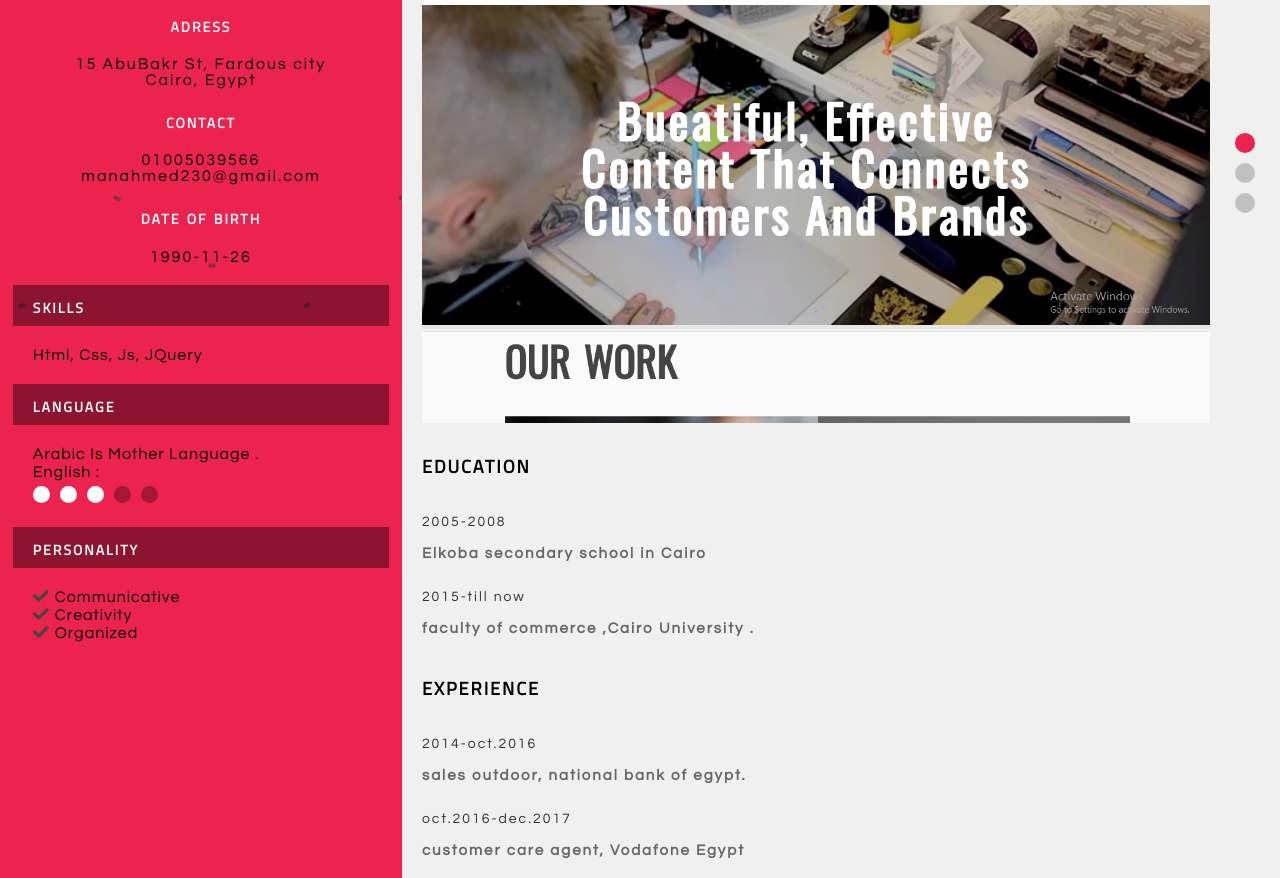
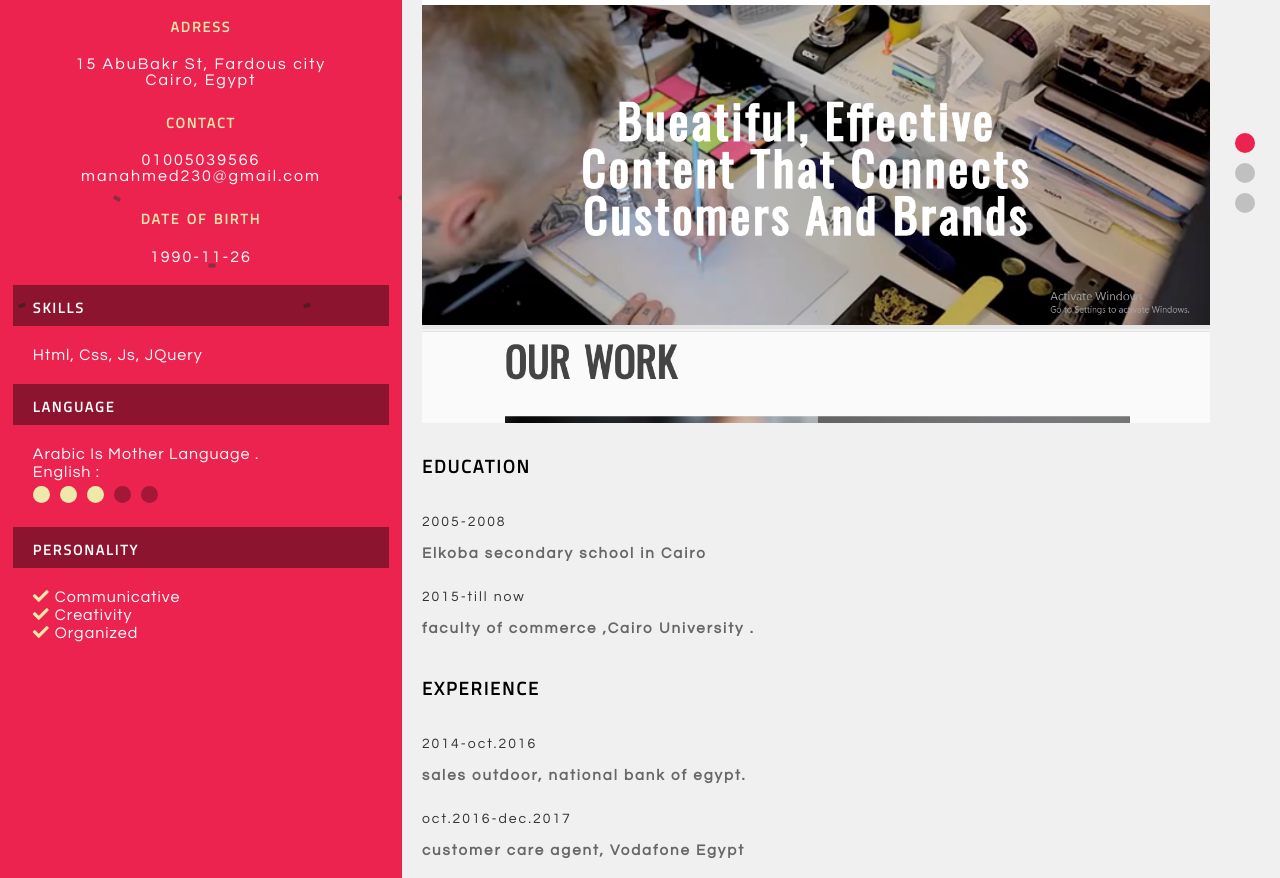
Before and after one commit to Ahmed-Mostafa-e/c.v, a plain HTML site: page index.html in a window 1280 px wide. Shown: the part 330-1208 px from the top of the page. Drawn offline with Linux system fonts and the light colour scheme.

Commit message:
Update style.css

```diff
--- a/css/style.css
+++ b/css/style.css
@@ -34,16 +34,17 @@ body{margin: 0;padding: 0;background:#ec224f}
 }
 .data h1, .data h2, h3 {
 	font-family: Titillium Web; font-variant: small-caps;
-	letter-spacing: 2px;text-align: center;color: #fff;font-size: 30px}
+	letter-spacing: 2px;text-align: center;color: #eee8aa;font-size: 30px}
 .data h2{font-size: 20px}
 .data h3 {font-size: 20px;color: #fff;text-align: justify;background: rgba(1,1,1,.4);padding: 5px 20px}
-.data p {text-align: center;font-family: century gothic;letter-spacing: 2px;margin: 0 }
-.data span {font-family: century gothic;letter-spacing: 1px;text-transform: capitalize;padding: 5px 20px}
+.data p {text-align: center;font-family: century gothic;letter-spacing: 2px;margin: 0;color: #fff}
+.data span {font-family: century gothic;letter-spacing: 1px;text-transform: capitalize;padding: 5px 20px;color: #fff}
 .data .level i {
 	width: 15px;height: 15px;background: rgba(1,1,1,.3);display: inline-block;
 	margin:5px 10px 0 0;border: 1px solid transparent;border-radius: 50%}
-.data .level i:nth-of-type(1), .data .level i:nth-of-type(2), .data .level i:nth-of-type(3){background: #fff}
-.data .fa {color:#444;margin-right: 5px}
+.data .level i:nth-of-type(1), .data .level i:nth-of-type(2),
+.data .level i:nth-of-type(3){background:#eee8aa }
+.data .fa {color:#eee8aa;margin-right: 5px}
 
 
 .main .talks {background:rgb(240,240,240);width: 70%;overflow:hidden;position: relative;left: 100% }
@@ -56,18 +57,22 @@ body{margin: 0;padding: 0;background:#ec224f}
 .talks .story p{margin:0 0 10px;font-weight: bold;color: #666;font-size: 15px}
 .talks .story span {font-size: 14px;color: #333}
 .talks .story i p{font-variant: small-caps; font-family:Titillium Web;margin: 10px 0 }
-.talks .story .fa {text-align: center;font-size: 30px;color: #666;margin: 10px 15px}
+.talks .story .fa {text-align: center;font-size: 30px;margin: 10px 15px}
 .talks .contain {display: none}
 .talks .container{display:flex ;height: 500px;overflow:hidden;padding-left: 20px}
 .portfolios{background:#e6e6e6;height: 100%}
 .portfolio{width: 100%;height: 100%;overflow-y: scroll}
+.portfolio div{position:;animation:  20s infinite linear}
 .portfolio img {width: 100%;height: 100%}
 .portfolio::-webkit-scrollbar {
     width: 10px;
 }
+/* Track */
 .portfolio::-webkit-scrollbar-track {
     background:rgba(1,1,1,.1);
 }
+
+/* Handle */
 .portfolio::-webkit-scrollbar-thumb {
     background:rgb(236, 34, 79,.7);
 }
@@ -84,7 +89,10 @@ body{margin: 0;padding: 0;background:#ec224f}
 #up2:checked ~ .navs #dot2,
 #up3:checked ~ .navs #dot3 {background: #ec224f}
 .container input {display: none}
-
+@keyframes test {
+	from{top: 0}
+	to{top:-400%}
+}
 
 
 
@@ -114,7 +122,6 @@ body{margin: 0;padding: 0;background:#ec224f}
 .text a:hover .fa {transform: translateX(20px);transition: .3s ease}
 
 
-
 @media(max-width:767px){
 	.main{flex-direction: ;flex-wrap: wrap}
 	.main .pic, .main .talks {width: 98%; margin: 1%}
```
